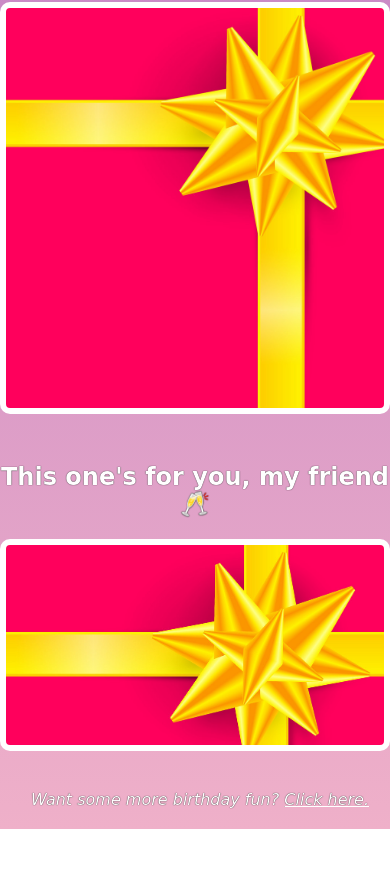
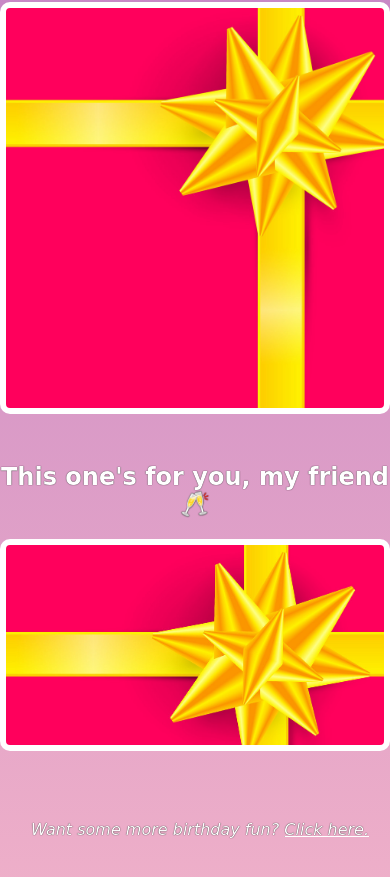
Before and after one commit to gvgui/lyds-bday, a plain HTML site: page index.html in a window 390 px wide. Shown: the part 2078-2955 px from the top of the page. Before the commit the page ends 2907 px from the top, so only its background shows below. Drawn offline with nearby package versions, Linux system fonts and the light colour scheme; a web font is replaced by a local one.

Commit message:
make footer longer to show up better on mobile
changed the footer so that it would show up better on mobile devices

```diff
--- a/styles.css
+++ b/styles.css
@@ -85,7 +85,7 @@ h1, h2, h3, h4, p {
 #footer {
     font-style: italic;
     width: 400px;
-    margin: 40px auto 20px;
+    margin: 70px auto;
 }
 
 a {
```
